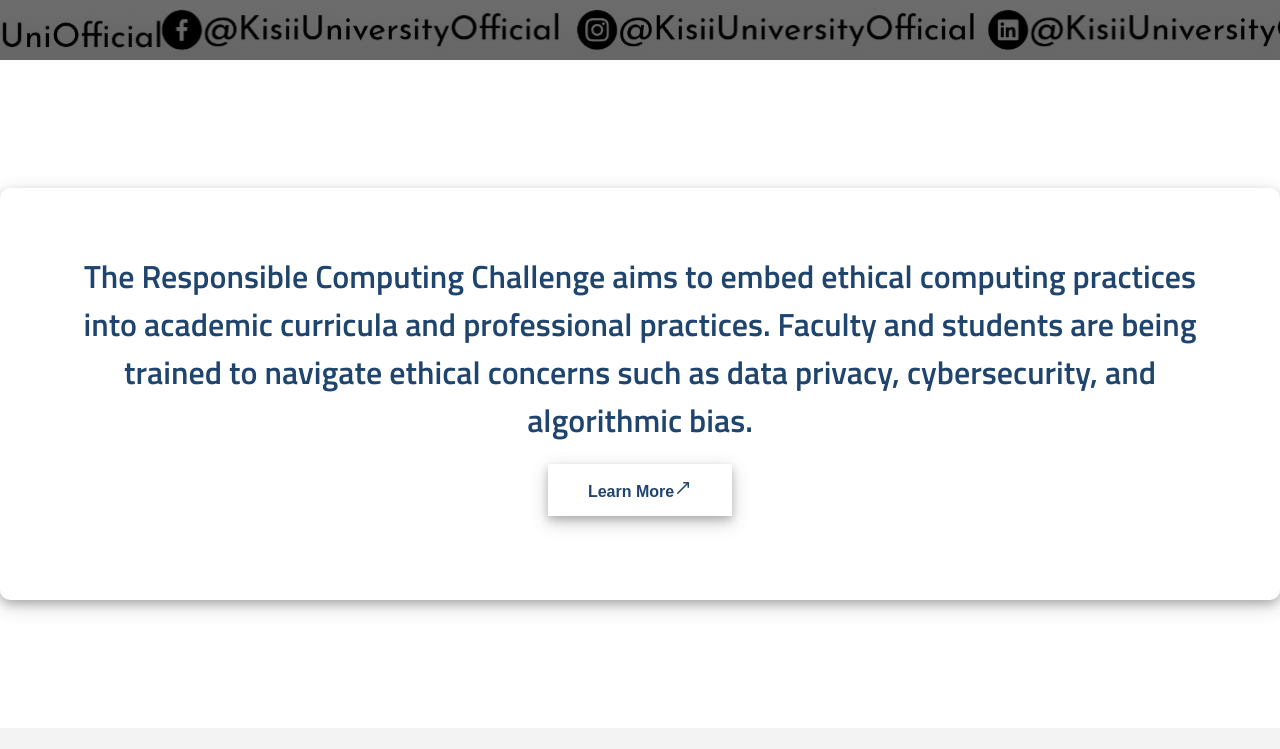
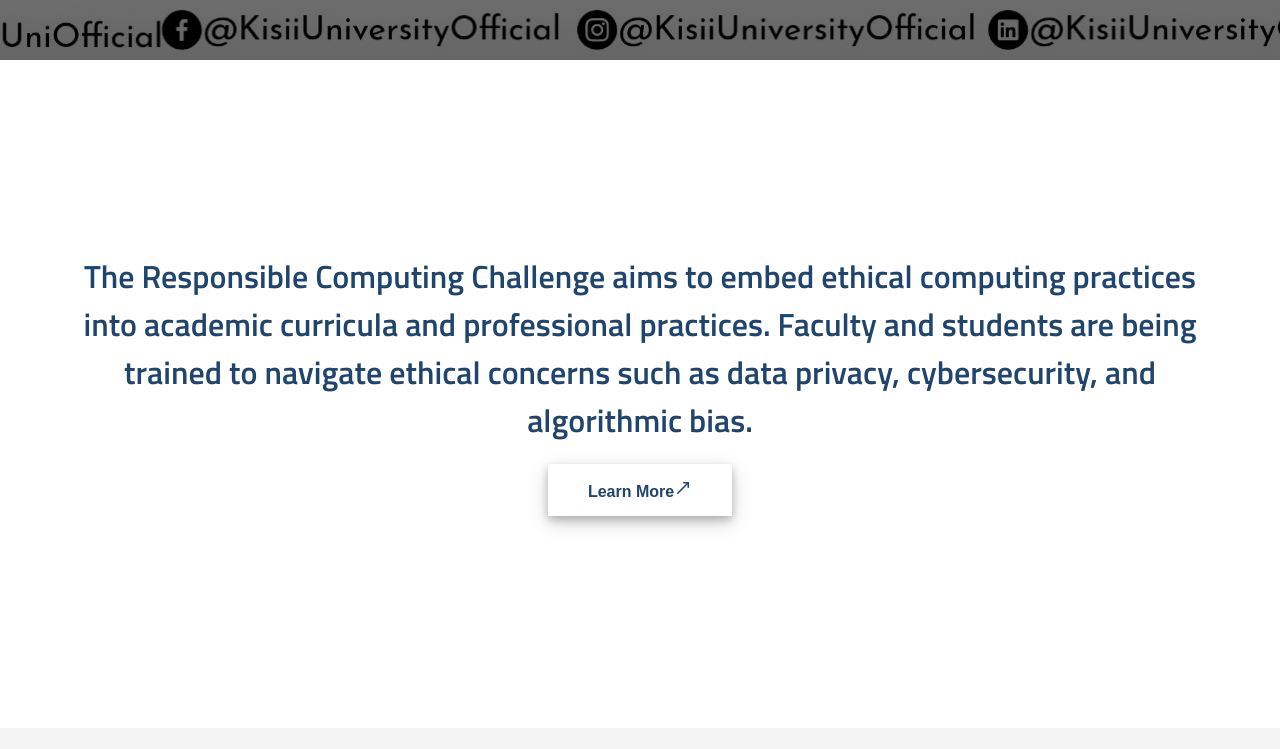
Before and after one commit to efpha/rc_web-app, a Next.js app: page / in a window 1280 px wide. Shown: the part 660-1409 px from the top of the page. Built offline with nearby package versions, Linux system fonts and the light colour scheme.

Commit message:
card box shadow commented

```diff
--- a/src/app/home.css
+++ b/src/app/home.css
@@ -188,7 +188,7 @@
 }
 .content_card.shadowed{
   width: 100%;
-    box-shadow: 0 4px 8px 0 rgba(0, 0, 0, 0.2), 0 6px 20px 0 rgba(0, 0, 0, 0.19);
+    /* box-shadow: 0 4px 8px 0 rgba(0, 0, 0, 0.2), 0 6px 20px 0 rgba(0, 0, 0, 0.19); */
     padding: 4em;
     border-radius: 10px;
 
```
